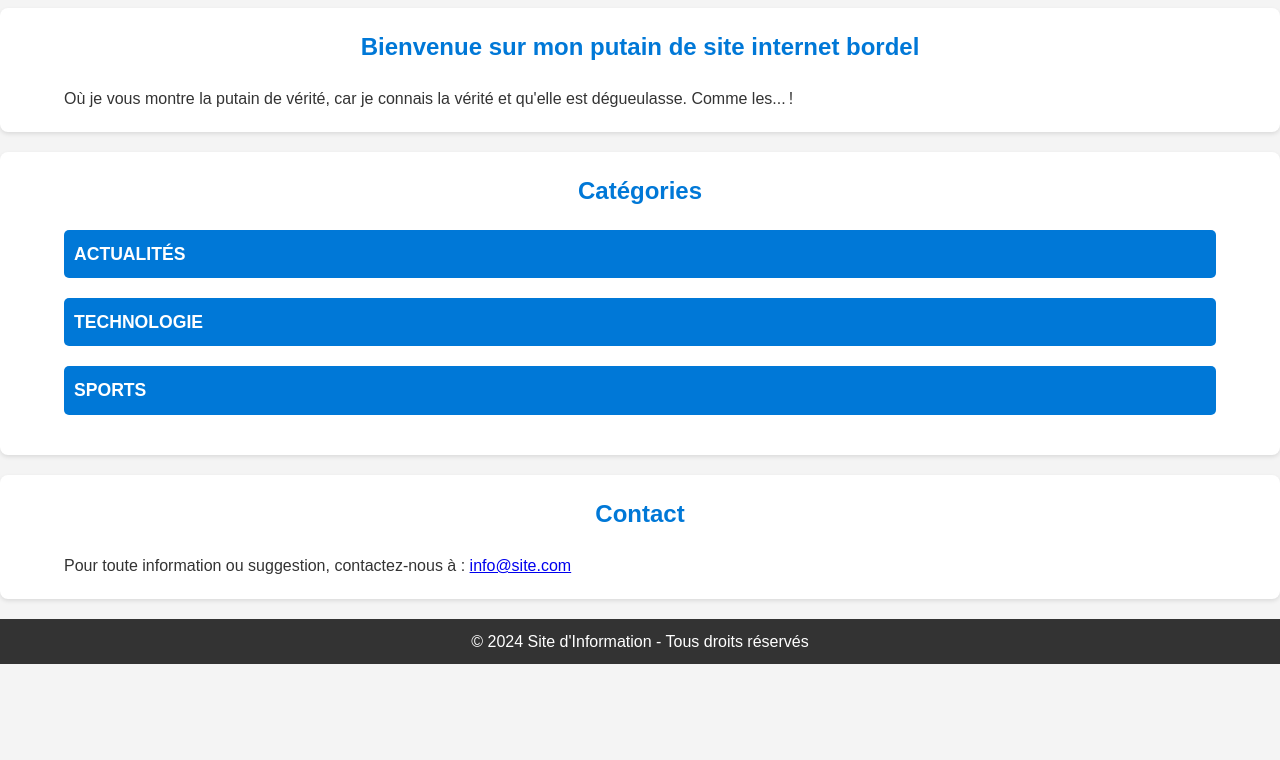
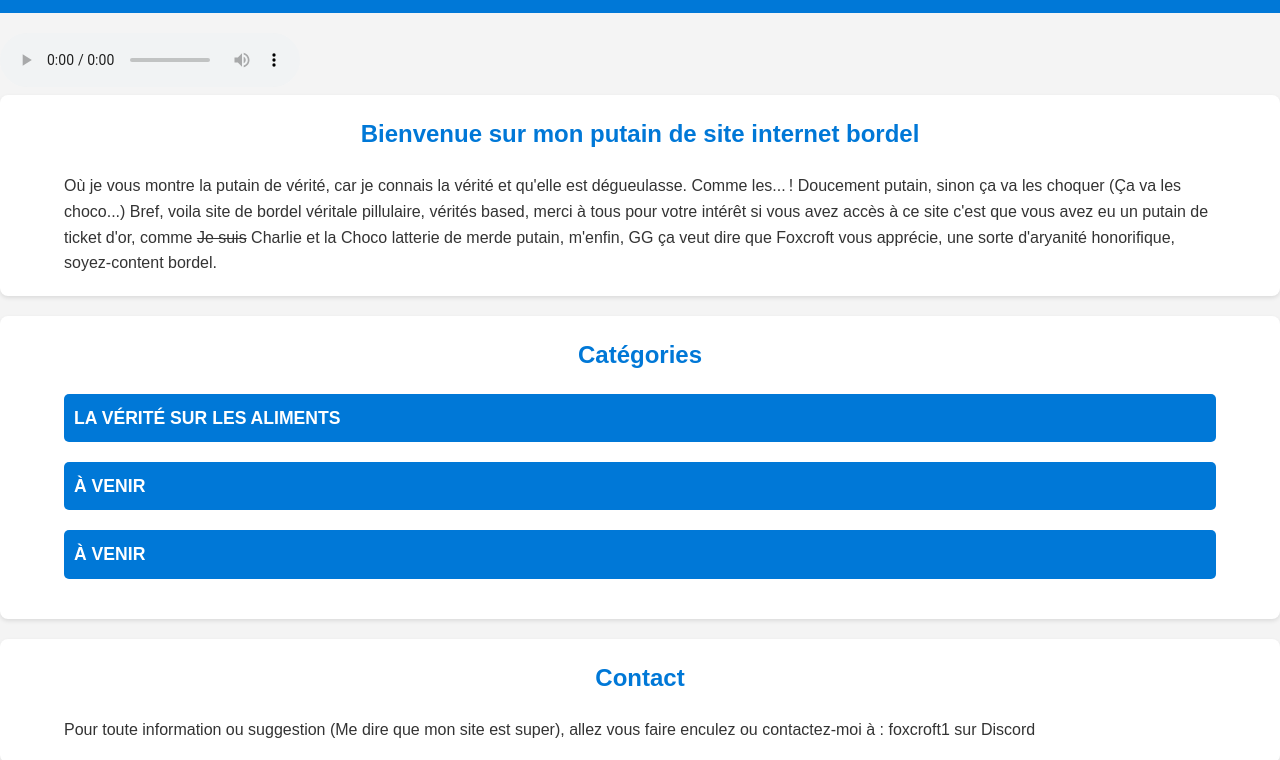
Before and after one commit to Foxcroft787/Site-Internet, a plain HTML site: page index.html in a window 1280 px wide. Shown: the part 131-891 px from the top of the page. Before the commit the page ends 800 px from the top, so only its background shows below. Drawn offline with Linux system fonts and the light colour scheme.

Commit message:
Update index.html

```diff
--- a/index.html
+++ b/index.html
@@ -8,6 +8,8 @@
 </head>
 <body>
     <header>
+        <div class="banner">
+        <img src="BeauGosse.jpg" alt="Foxcroft, beau gosse" title="Qu'est-ce tu me veux PD ?" class="banner-img">
         <div class="container">
             <h1>Site internet de Foxcroft</h1>
             <nav>
@@ -20,10 +22,19 @@
         </div>
     </header>
 
+    <!-- Balise audio avec lecteur de contrôle -->
+    <audio id="audio" autoplay loop controls>
+        <source src="CsThemeSong.mp3" type="audio/mp3">
+        Ton navigateur ne supporte pas la balise audio.
+    </audio>
+
+
     <section id="accueil">
         <div class="container">
             <h2>Bienvenue sur mon putain de site internet bordel</h2>
-            <p>Où je vous montre la putain de vérité, car je connais la vérité et qu'elle est dégueulasse. Comme les... !</p>
+            <p>Où je vous montre la putain de vérité, car je connais la vérité et qu'elle est dégueulasse. Comme les... !
+            Doucement putain, sinon ça va les choquer (Ça va les choco...) Bref, voila site de bordel véritale pillulaire, vérités based, merci à tous pour votre intérêt
+            si vous avez accès à ce site c'est que vous avez eu un putain de ticket d'or, comme <del>Je suis</del> Charlie et la Choco latterie de merde putain, m'enfin, GG ça veut dire que Foxcroft vous apprécie, une sorte d'aryanité honorifique, soyez-content bordel.</p>
         </div>
     </section>
 
@@ -33,46 +44,46 @@
 
             <!-- Catégorie : Actualités -->
             <div class="category">
-                <h3 class="category-title">Actualités</h3>
+                <h3 class="category-title">La vérité sur les aliments</h3>
                 <div class="articles hidden">
                     <article>
-                        <h4>Titre de l'article 1</h4>
-                        <p>Date : 28 novembre 2024</p>
-                        <p>Lorem ipsum dolor sit amet, consectetur adipiscing elit.</p>
+                        <h4>À venir</h4>
+                        <p>---</p>
+                        <p>À venir</p>
                     </article>
                     <article>
-                        <h4>Titre de l'article 2</h4>
-                        <p>Date : 27 novembre 2024</p>
-                        <p>Proin a sapien eget nisl sollicitudin viverra.</p>
+                       <h4>À venir</h4>
+                        <p>---</p>
+                        <p>À venir</p>
                     </article>
                 </div>
             </div>
 
             <!-- Catégorie : Technologie -->
             <div class="category">
-                <h3 class="category-title">Technologie</h3>
+                <h3 class="category-title">À venir</h3>
                 <div class="articles hidden">
                     <article>
-                        <h4>Titre de l'article Tech 1</h4>
-                        <p>Date : 26 novembre 2024</p>
-                        <p>Sed ut perspiciatis unde omnis iste natus error.</p>
+                      <h4>À venir</h4>
+                        <p>---</p>
+                        <p>À venir</p>
                     </article>
                 </div>
             </div>
 
             <!-- Catégorie : Sports -->
             <div class="category">
-                <h3 class="category-title">Sports</h3>
+                <h3 class="category-title">À venir</h3>
                 <div class="articles hidden">
                     <article>
-                        <h4>Titre de l'article Sport 1</h4>
-                        <p>Date : 25 novembre 2024</p>
-                        <p>Nemo enim ipsam voluptatem quia voluptas.</p>
+                       <h4>À venir</h4>
+                        <p>---</p>
+                        <p>À venir</p>
                     </article>
                     <article>
-                        <h4>Titre de l'article Sport 2</h4>
-                        <p>Date : 24 novembre 2024</p>
-                        <p>Ut enim ad minima veniam.</p>
+                       <h4>À venir</h4>
+                        <p>---</p>
+                        <p>À venir</p>
                     </article>
                 </div>
             </div>
@@ -82,13 +93,13 @@
     <section id="contact">
         <div class="container">
             <h2>Contact</h2>
-            <p>Pour toute information ou suggestion, contactez-nous à : <a href="mailto:info@site.com">info@site.com</a></p>
+            <p>Pour toute information ou suggestion (Me dire que mon site est super), allez vous faire enculez ou contactez-moi à : foxcroft1 sur Discord
         </div>
     </section>
 
     <footer>
         <div class="container">
-            <p>&copy; 2024 Site d'Information - Tous droits réservés</p>
+            <p>&copy; 2025 Site de propagande - Tous droits réservés à Foxcroft ainsi que Choco.</p>
         </div>
     </footer>
 
```
